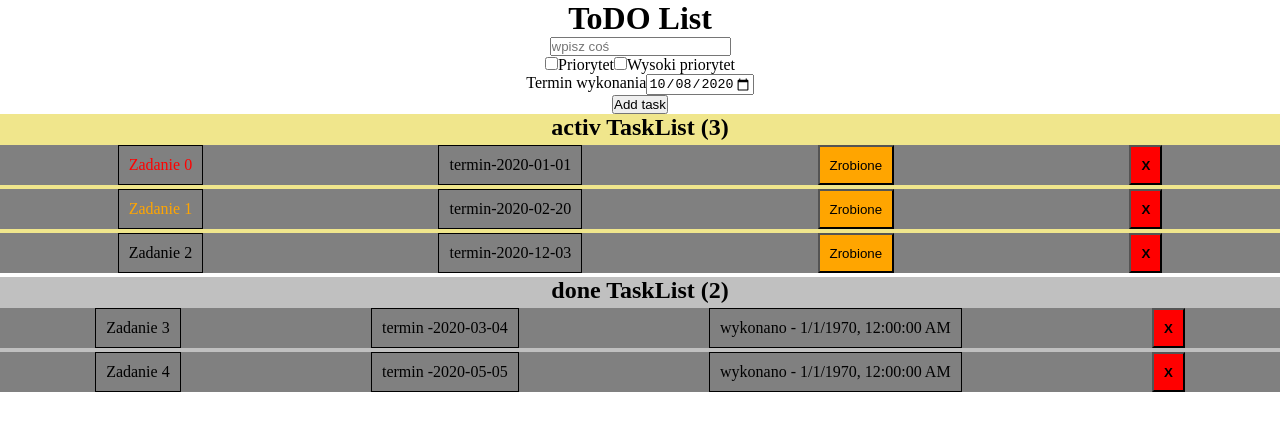
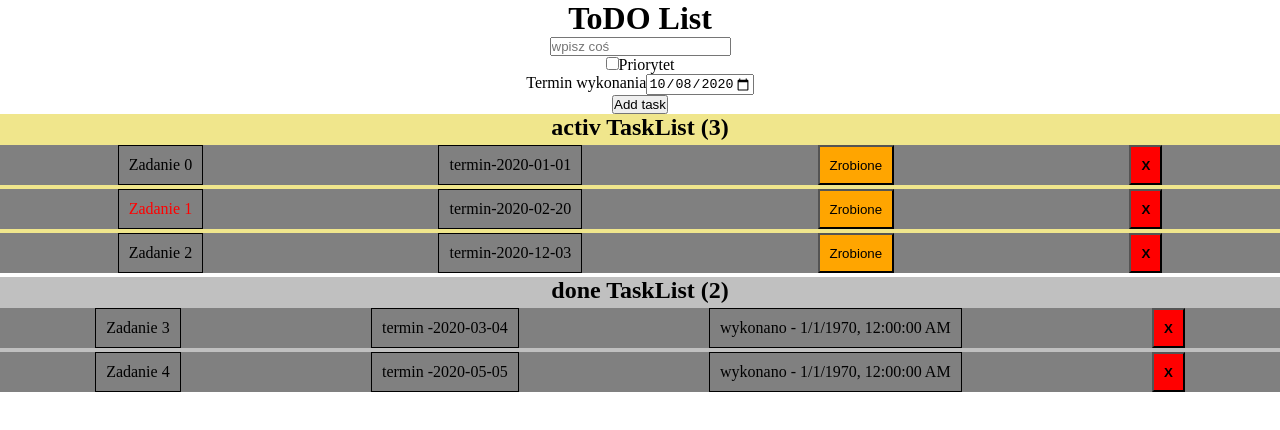
Before and after one commit to Zyar3k/todo_react_app, a React (Create React App) app: page / in a window 1280 px wide. Shown: the top 430 px of the page. Built offline with nearby package versions, Linux system fonts and the light colour scheme.

Commit message:
Add add task to list

```diff
--- a/src/components/AddTask/AddTask.js
+++ b/src/components/AddTask/AddTask.js
@@ -4,9 +4,8 @@ class AddTask extends React.Component {
   minDate = new Date().toISOString().slice(0, 10);
   state = {
     text: "",
+    checked: false,
     date: this.minDate,
-    importantCheck: false,
-    himportantCheck: false,
   };
 
   handleTextChange = (event) => {
@@ -17,12 +16,7 @@ class AddTask extends React.Component {
 
   handleImportantChange = (event) => {
     this.setState({
-      importantCheck: event.target.checked,
-    });
-  };
-  handleHiImportantChange = (event) => {
-    this.setState({
-      himportantCheck: event.target.checked,
+      checked: event.target.checked,
     });
   };
 
@@ -31,9 +25,20 @@ class AddTask extends React.Component {
       date: event.target.value,
     });
   };
-
   handleClick = () => {
-    console.log("test");
+    const { text, checked, date } = this.state;
+    if (text.length > 2) {
+      const add = this.props.add(text, date, checked);
+      if (add) {
+        this.setState({
+          text: '',
+          checked: false,
+          date: this.minDate
+        })
+      }
+    } else {
+      console.log("za krótko");
+    }
   };
   render() {
     let maxDate = this.minDate.slice(0, 4) * 1 + 1;
@@ -43,29 +48,13 @@ class AddTask extends React.Component {
         <input
           type="text"
           placeholder="wpisz coś"
-          value={this.state.value}
+          value={this.state.text}
           onChange={this.handleTextChange}
         />
         <br />
         <label htmlFor="important">
-          <input
-            type="checkbox"
-            name=""
-            id="important"
-            checked={this.state.importantCheck}
-            onChange={this.handleImportantChange}
-          />
+        <input type="checkbox" checked={this.state.checked} id="important" onChange={this.handleImportantChange} />
           Priorytet
-        </label>
-        <label htmlFor="highImportant">
-          <input
-            type="checkbox"
-            name=""
-            id="highImportant"
-            checked={this.state.himportantCheck}
-            onChange={this.handleHiImportantChange}
-          />
-          Wysoki priorytet
         </label>
         <br />
         <label htmlFor="date">
--- a/src/components/App/App.js
+++ b/src/components/App/App.js
@@ -4,6 +4,7 @@ import TaskList from "../TaskList/TaskList";
 import "./App.scss";
 
 class App extends React.Component {
+  counter = 9
   state = {
     tasks: [
       {
@@ -75,11 +76,32 @@ class App extends React.Component {
     });
     console.log("change" + id);
   };
+
+
+  addNewTask = (text, date, important) => {
+    console.log("dodany obiekt");
+    const task = {
+      id: this.counter,
+      text, // tekst z inputa
+      date, //tekst z inputa
+      important, //wartość z inputa
+      active: true,
+      finishDate: null
+    }
+
+    this.counter++;
+    console.log(task, this.counter);
+    this.setState(prevState => ({
+      tasks: [...prevState.tasks, task]
+    }))
+    return true
+
+  }
   render() {
     return (
       <div className="App">
         <h1>ToDO List</h1>
-        <AddTask />
+        <AddTask add={this.addNewTask} />
         <TaskList
           tasks={this.state.tasks}
           delete={this.deleteTask}
--- a/src/components/Task/Task.js
+++ b/src/components/Task/Task.js
@@ -2,10 +2,8 @@ import React from "react";
 import "./Task.scss";
 
 const Task = (props) => {
-  // console.log(props);
 
-  const importantStyle = { color: "orange" };
-  const highImportantStyle = { color: "red" };
+  const importantStyle = { color: "red" };
 
   const {
     text,
@@ -13,7 +11,6 @@ const Task = (props) => {
     id,
     active,
     important,
-    highImportant,
     finishDate,
   } = props.task;
 
@@ -25,8 +22,6 @@ const Task = (props) => {
           style={
             important
               ? importantStyle
-              : null || highImportant
-              ? highImportantStyle
               : null
           }
         >
```
